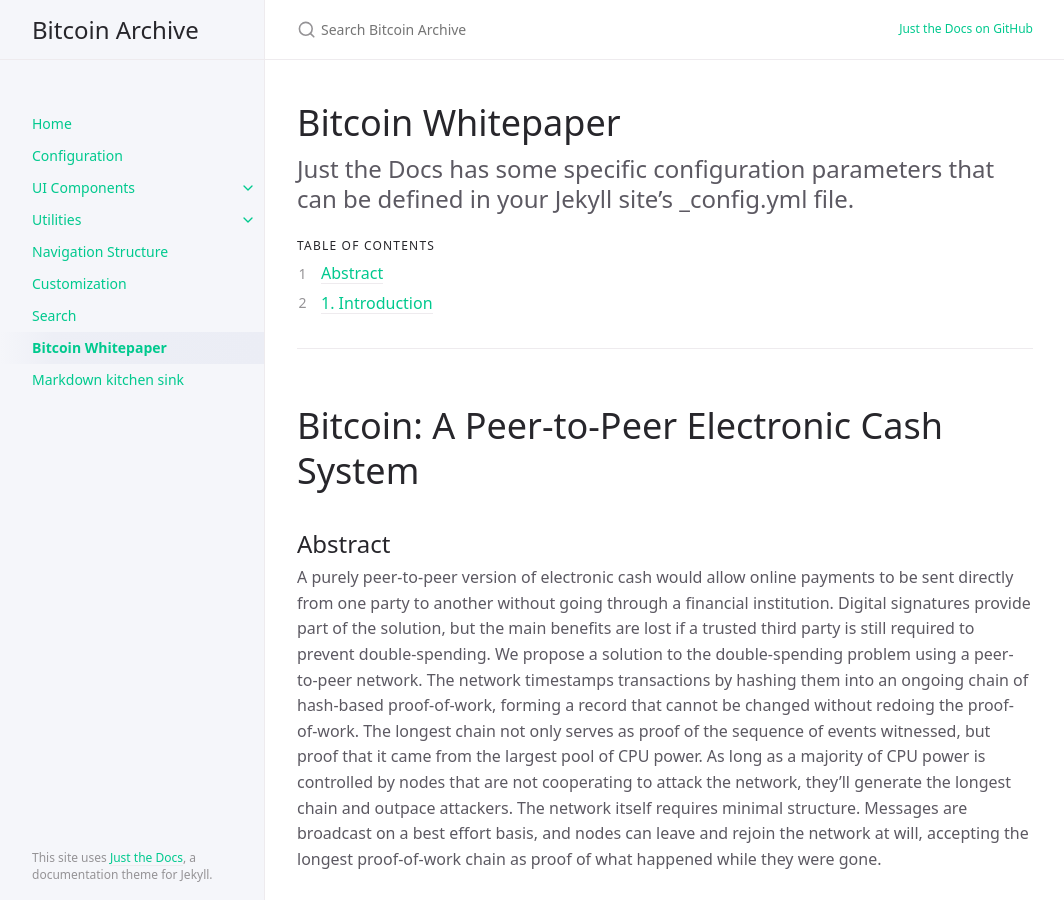
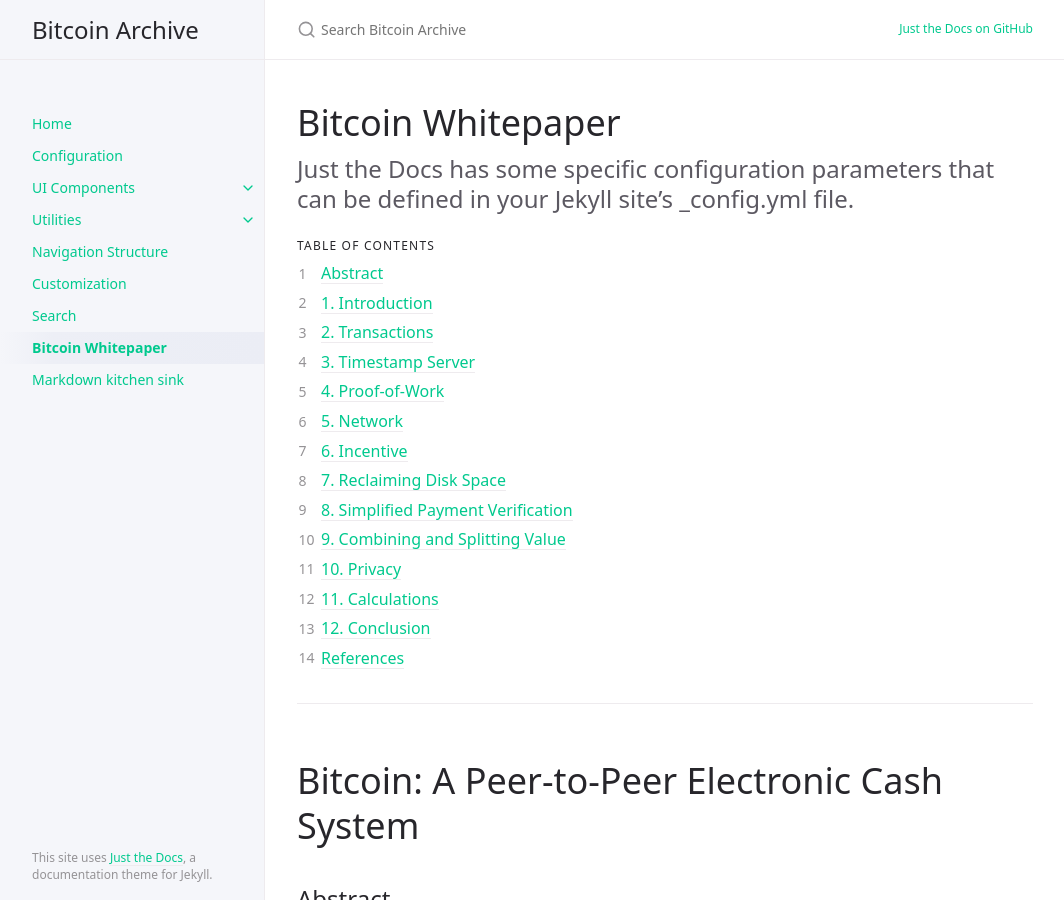
Before and after one commit to wakgill/bitcoin-archive, a Jekyll site: the page built from docs/whitepaper.md, in a window 1280 px wide and 900 px high. Shown: the whole window, without its empty margins (107-1171 px from the left). Built offline with Jekyll 4.4.1, drawn with Linux system fonts in a browser that asks for light colours; nearby versions of some CDN libraries.

Commit message:
Update whitepaper.md

````diff
--- a/docs/whitepaper.md
+++ b/docs/whitepaper.md
@@ -32,7 +32,7 @@ Commerce on the Internet has come to rely almost exclusively on financial instit
 
 What is needed is an electronic payment system based on cryptographic proof instead of trust, allowing any two willing parties to transact directly with each other without the need for a trusted third party. Transactions that are computationally impractical to reverse would protect sellers from fraud, and routine escrow mechanisms could easily be implemented to protect buyers. In this paper, we propose a solution to the double-spending problem using a peer-to-peer distributed timestamp server to generate computational proof of the chronological order of transactions. The system is secure as long as honest nodes collectively control more CPU power than any cooperating group of attacker nodes.
 
-<h2>2. Transactions</h2>
+## 2. Transactions
 
 We define an electronic coin as a chain of digital signatures. Each owner transfers the coin to the next by digitally signing a hash of the previous transaction and the public key of the next owner and adding these to the end of the coin. A payee can verify the signatures to verify the chain of ownership.
 
@@ -42,13 +42,13 @@ The problem of course is the payee can’t verify that one of the owners did not
 
 We need a way for the payee to know that the previous owners did not sign any earlier transactions. For our purposes, the earliest transaction is the one that counts, so we don’t care about later attempts to double-spend. The only way to confirm the absence of a transaction is to be aware of all transactions. In the mint based model, the mint was aware of all transactions and decided which arrived first. To accomplish this without a trusted party, transactions must be publicly announced[1], and we need a system for participants to agree on a single history of the order in which they were received. The payee needs proof that at the time of each transaction, the majority of nodes agreed it was the first received.
 
-<h2>3. Timestamp Server</h2>
+## 3. Timestamp Server
 
 The solution we propose begins with a timestamp server. A timestamp server works by taking a hash of a block of items to be timestamped and widely publishing the hash, such as in a newspaper or Usenet post[2-5]. The timestamp proves that the data must have existed at the time, obviously, in order to get into the hash. Each timestamp includes the previous timestamp in its hash, forming a chain, with each additional timestamp reinforcing the ones before it.
 
 <p><img loading="lazy" class="aligncenter wp-image-228" src="https://nakamotostudies.org/wp-content/uploads/2018/05/Timestamp.png" alt="" width="491" height="127" srcset="https://nakamotostudies.org/wp-content/uploads/2018/05/Timestamp.png 628w, https://nakamotostudies.org/wp-content/uploads/2018/05/Timestamp-300x78.png 300w" sizes="(max-width: 491px) 100vw, 491px"></p>
 
-<h2>4. Proof-of-Work</h2>
+## 4. Proof-of-Work
 
 To implement a distributed timestamp server on a peer-to-peer basis, we will need to use a proof-of-work system similar to Adam Back’s Hashcash[6], rather than newspaper or Usenet posts. The proof-of-work involves scanning for a value that when hashed, such as with SHA-256, the hash begins with a number of zero bits. The average work required is exponential in the number of zero bits required and can be verified by executing a single hash.
 
@@ -60,7 +60,7 @@ The proof-of-work also solves the problem of determining representation in major
 
 To compensate for increasing hardware speed and varying interest in running nodes over time, the proof-of-work difficulty is determined by a moving average targeting an average number of blocks per hour. If they’re generated too fast, the difficulty increases.
 
-<h2>5. Network</h2>
+## 5. Network
 
 The steps to run the network are as follows:
 
@@ -75,7 +75,7 @@ Nodes always consider the longest chain to be the correct one and will keep work
 
 New transaction broadcasts do not necessarily need to reach all nodes. As long as they reach many nodes, they will get into a block before long. Block broadcasts are also tolerant of dropped messages. If a node does not receive a block, it will request it when it receives the next block and realizes it missed one.
 
-<h2>6. Incentive</h2>
+## 6. Incentive
 
 By convention, the first transaction in a block is a special transaction that starts a new coin owned by the creator of the block. This adds an incentive for nodes to support the network, and provides a way to initially distribute coins into circulation, since there is no central authority to issue them. The steady addition of a constant of amount of new coins is analogous to gold miners expending resources to add gold to circulation. In our case, it is CPU time and electricity that is expended.
 
@@ -83,7 +83,7 @@ The incentive can also be funded with transaction fees. If the output value of a
 
 The incentive may help encourage nodes to stay honest. If a greedy attacker is able to assemble more CPU power than all the honest nodes, he would have to choose between using it to defraud people by stealing back his payments, or using it to generate new coins. He ought to find it more profitable to play by the rules, such rules that favour him with more new coins than everyone else combined, than to undermine the system and the validity of his own wealth.
 
-<h2>7. Reclaiming Disk Space</h2>
+## 7. Reclaiming Disk Space
 
 Once the latest transaction in a coin is buried under enough blocks, the spent transactions before it can be discarded to save disk space. To facilitate this without breaking the block’s hash, transactions are hashed in a Merkle Tree [7][2][5], with only the root included in the block’s hash. Old blocks can then be compacted by stubbing off branches of the tree. The interior hashes do not need to be stored.
 
@@ -91,7 +91,7 @@ Once the latest transaction in a coin is buried under enough blocks, the spent t
 
 A block header with no transactions would be about 80 bytes. If we suppose blocks are generated every 10 minutes, 80 bytes * 6 * 24 * 365 = 4.2MB per year. With computer systems typically selling with 2GB of RAM as of 2008, and Moore’s Law predicting current growth of 1.2GB per year, storage should not be a problem even if the block headers must be kept in memory.
 
-<h2>8. Simplified Payment Verification</h2>
+## 8. Simplified Payment Verification
 
 It is possible to verify payments without running a full network node. A user only needs to keep a copy of the block headers of the longest proof-of-work chain, which he can get by querying network nodes until he’s convinced he has the longest chain, and obtain the Merkle branch linking the transaction to the block it’s timestamped in. He can’t check the transaction for himself, but by linking it to a place in the chain, he can see that a network node has accepted it, and blocks added after it further confirm the network has accepted it.
 
@@ -99,7 +99,7 @@ It is possible to verify payments without running a full network node. A user on
 
 As such, the verification is reliable as long as honest nodes control the network, but is more vulnerable if the network is overpowered by an attacker. While network nodes can verify transactions for themselves, the simplified method can be fooled by an attacker’s fabricated transactions for as long as the attacker can continue to overpower the network. One strategy to protect against this would be to accept alerts from network nodes when they detect an invalid block, prompting the user’s software to download the full block and alerted transactions to confirm the inconsistency. Businesses that receive frequent payments will probably still want to run their own nodes for more independent security and quicker verification.
 
-<h2>9. Combining and Splitting Value</h2>
+## 9. Combining and Splitting Value
 
 Although it would be possible to handle coins individually, it would be unwieldy to make a separate transaction for every cent in a transfer. To allow value to be split and combined, transactions contain multiple inputs and outputs. Normally there will be either a single input from a larger previous transaction or multiple inputs combining smaller amounts, and at most two outputs: one for the payment, and one returning the change, if any, back to the sender.
 
@@ -107,7 +107,7 @@ Although it would be possible to handle coins individually, it would be unwieldy
 
 It should be noted that fan-out, where a transaction depends on several transactions, and those transactions depend on many more, is not a problem here. There is never the need to extract a complete standalone copy of a transaction’s history.
 
-<h2>10. Privacy</h2>
+## 10. Privacy
 
 The traditional banking model achieves a level of privacy by limiting access to information to the parties involved and the trusted third party. The necessity to announce all transactions publicly precludes this method, but privacy can still be maintained by breaking the flow of information in another place: by keeping public keys anonymous. The public can see that someone is sending an amount to someone else, but without information linking the transaction to anyone. This is similar to the level of information released by stock exchanges, where the time and size of individual trades, the “tape”, is made public, but without telling who the parties were.
 
@@ -115,7 +115,7 @@ The traditional banking model achieves a level of privacy by limiting access to
 
 As an additional firewall, a new key pair should be used for each transaction to keep them from being linked to a common owner. Some linking is still unavoidable with multi-input transactions, which necessarily reveal that their inputs were owned by the same owner. The risk is that if the owner of a key is revealed, linking could reveal other transactions that belonged to the same owner.
 
-<h2>11. Calculations</h2>
+## 11. Calculations
 
 We consider the scenario of an attacker trying to generate an alternate chain faster than the honest chain. Even if this is accomplished, it does not throw the system open to arbitrary changes, such as creating value out of thin air or taking money that never belonged to the attacker. Nodes are not going to accept an invalid transaction as payment, and honest nodes will never accept a block containing them. An attacker can only try to change one of his own transactions to take back money he recently spent.
 
@@ -210,11 +210,11 @@ q=0.40   z=89
 q=0.45   z=340
 ```
 
-<h2>12. Conclusion</h2>
+## 12. Conclusion
 
 We have proposed a system for electronic transactions without relying on trust. We started with the usual framework of coins made from digital signatures, which provides strong control of ownership, but is incomplete without a way to prevent double-spending. To solve this, we proposed a peer-to-peer network using proof-of-work to record a public history of transactions that quickly becomes computationally impractical for an attacker to change if honest nodes control a majority of CPU power. The network is robust in its unstructured simplicity. Nodes work all at once with little coordination. They do not need to be identified, since messages are not routed to any particular place and only need to be delivered on a best effort basis. Nodes can leave and rejoin the network at will, accepting the proof-of-work chain as proof of what happened while they were gone. They vote with their CPU power, expressing their acceptance of valid blocks by working on extending them and rejecting invalid blocks by refusing to work on them. Any needed rules and incentives can be enforced with this consensus mechanism.
 
-<h2>References</h2>
+## References
 
 [1] W. Dai, “b-money,” http://www.weidai.com/bmoney.txt, 1998.
 
````
